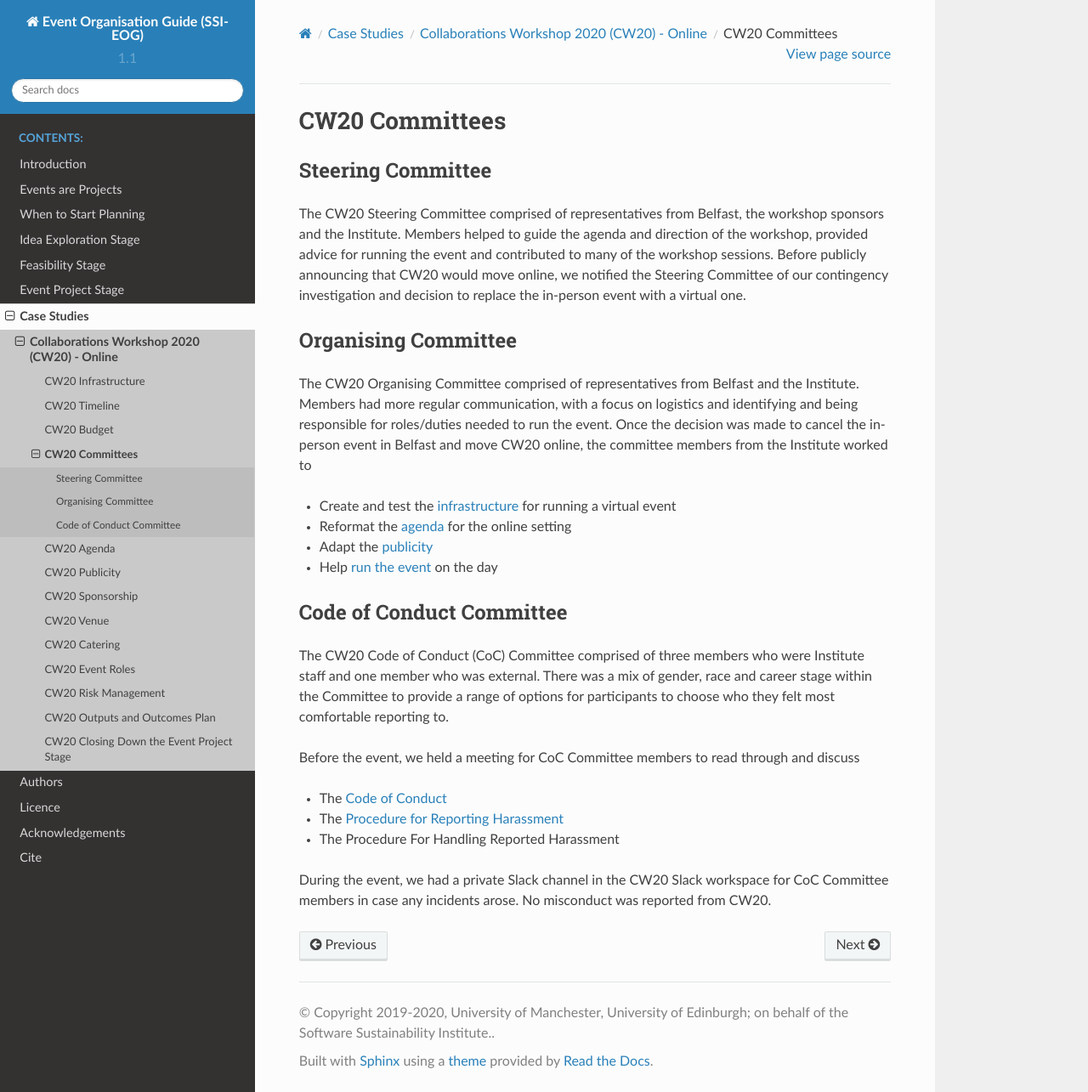
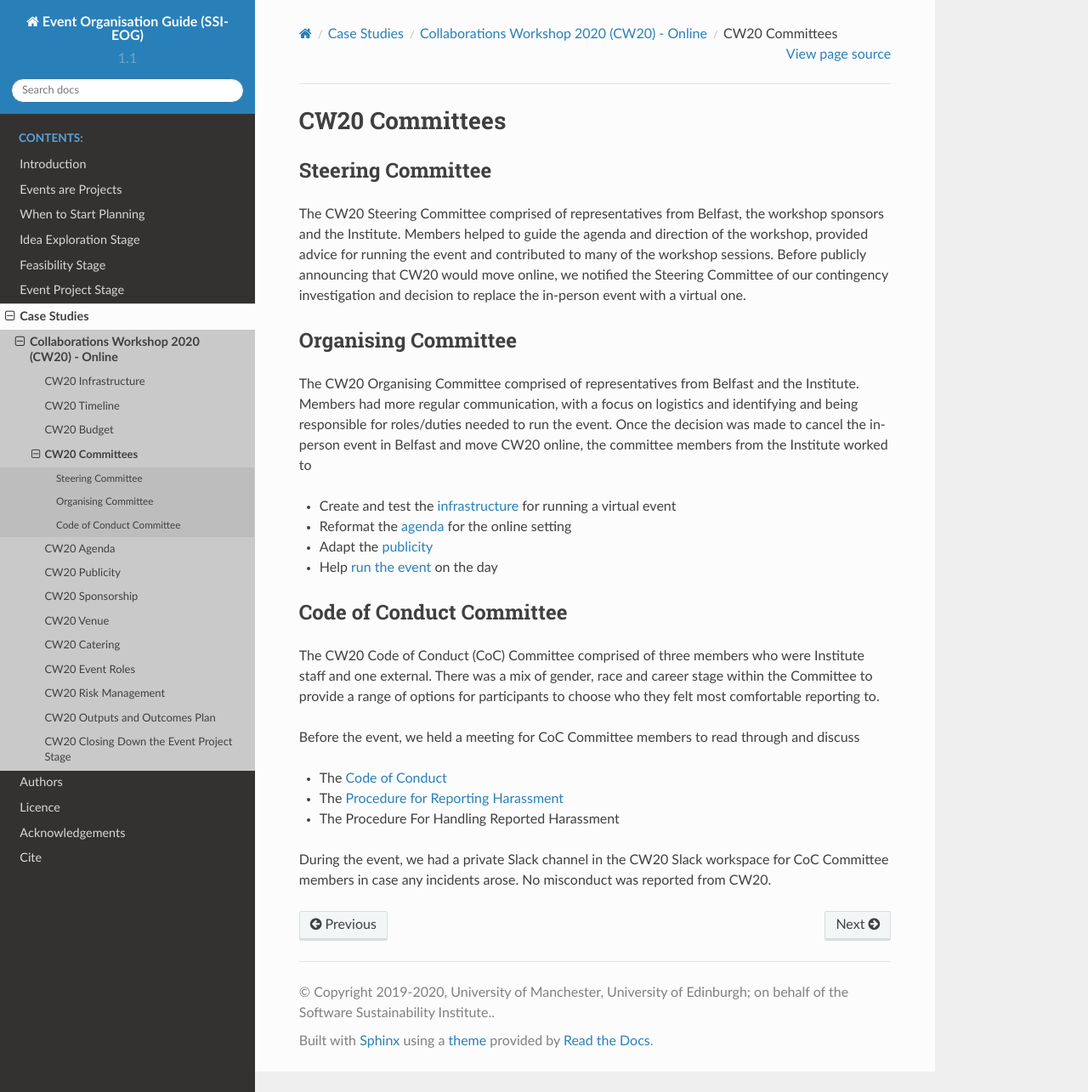
Before and after one commit to softwaresaved/event-organisation-guide, a Sphinx documentation site: the page built from docs/eog/case-studies/cw20/committees.rst, in a window 1280 px wide and 1285 px high. Shown: the whole window at 85% size. Built offline with Sphinx 7.4.7 and the Read the Docs theme 2.0.0, drawn with Linux system fonts in a browser that asks for light colours.

Commit message:
Update committees.rst

```diff
--- a/docs/eog/case-studies/cw20/committees.rst
+++ b/docs/eog/case-studies/cw20/committees.rst
@@ -28,7 +28,7 @@ Once the decision was made to cancel the in-person event in Belfast and move CW2
 Code of Conduct Committee
 --------------------------
 
-The CW20 Code of Conduct (CoC) Committee comprised of three members who were Institute staff and one member who was external.
+The CW20 Code of Conduct (CoC) Committee comprised of three members who were Institute staff and one external.
 There was a mix of gender, race and career stage within the Committee to provide a range of options for participants to choose who they felt most comfortable reporting to.
 
 Before the event, we held a meeting for CoC Committee members to read through and discuss
```
